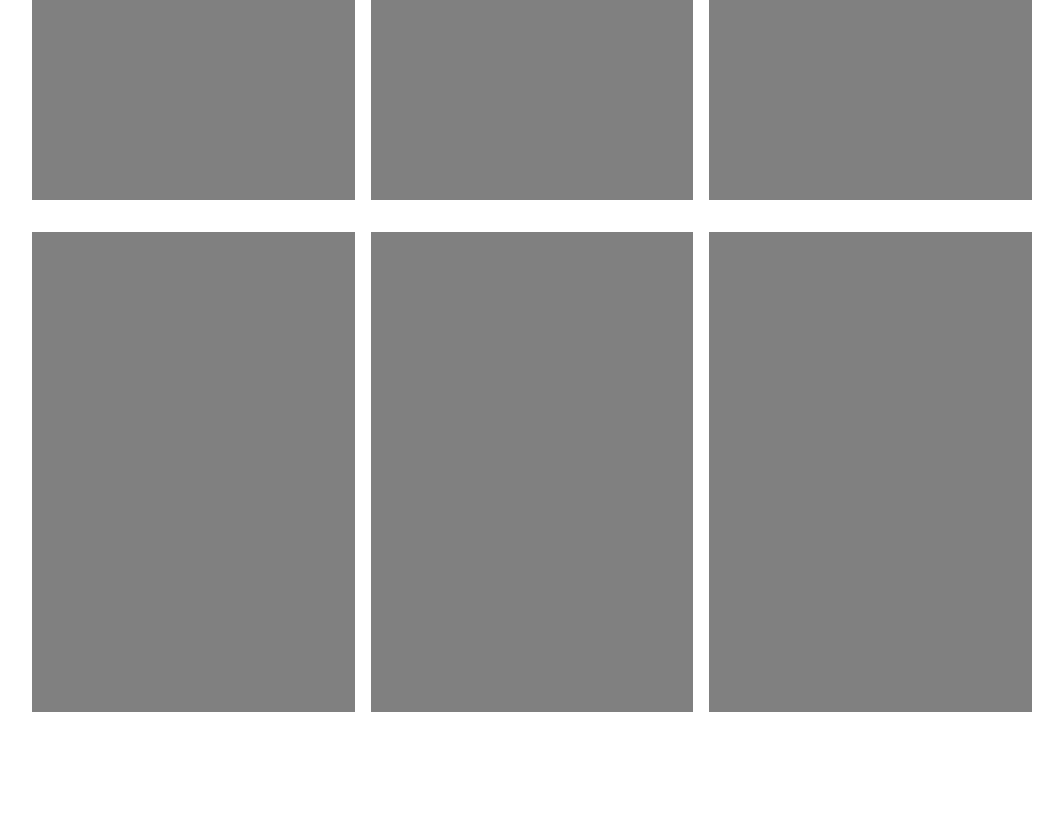
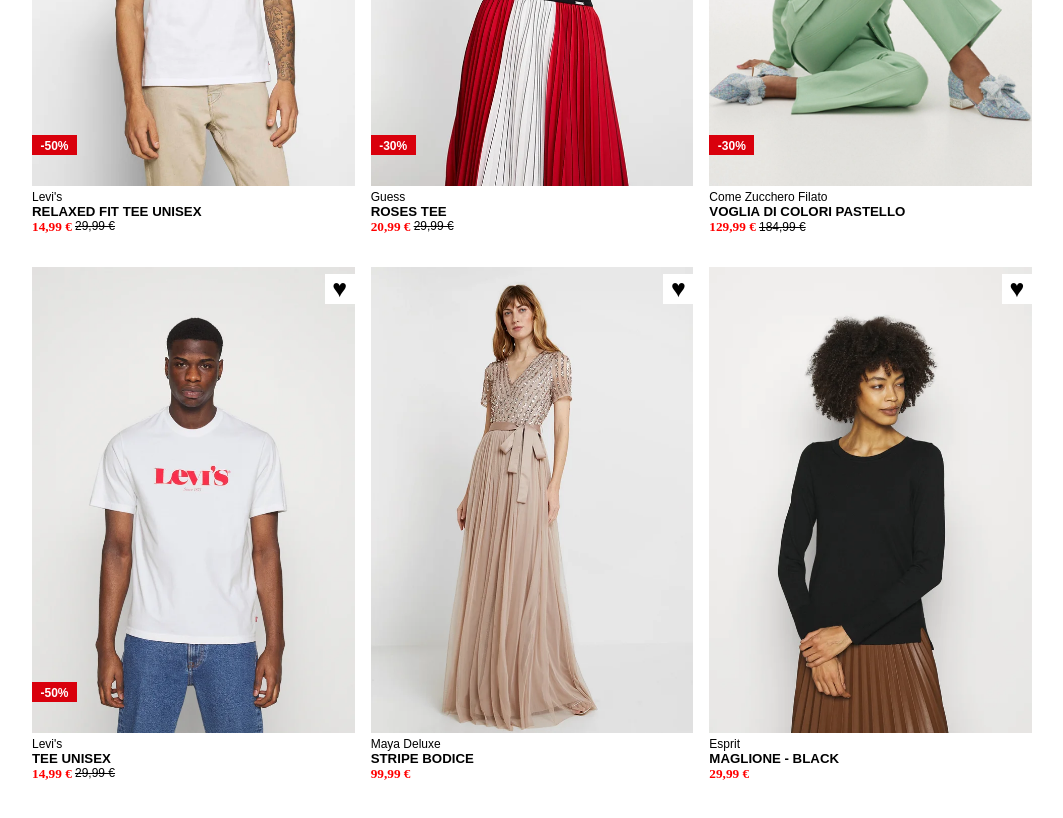
Before and after one commit to Alex-Alessi/html-css-boolando, a plain HTML site: page index.html in a window 1280 px wide. Shown: the part 360-1178 px from the top of the page, without its empty margins (108-1171 px from the left). Before the commit the page ends 1152 px from the top, so only its background shows below. Drawn offline with Linux system fonts and the light colour scheme.

Commit message:
hearts and sales

```diff
--- a/css/style.css
+++ b/css/style.css
@@ -4,6 +4,10 @@
   box-sizing: border-box;
   margin: 0;
   padding: 0;
+}
+
+img {
+  max-width: 100%;
 }
 
 /* # UTILS */
@@ -29,6 +33,50 @@
   flex: 1 0 30%;
 
   /* debug */
-  background-color: gray;
+  background-color: white;
   min-height: 480px;
 }
+
+.models .card {
+  position: relative;
+}
+
+.marca {
+  font-size: 12px;
+}
+
+.price {
+  font-size: 12px;
+  margin-top: 0.5px;
+}
+
+.class-price {
+  display: flex;
+  align-content: center;
+  gap: 0.2rem;
+}
+
+.card .heart-box {
+  position: absolute;
+  top: 7px;
+  right: 0px;
+  background-color: white;
+  width: 30px;
+  height: 30px;
+  font-size: 25px;
+  line-height: 30px;
+  text-align: center;
+}
+
+.card .box-sconto {
+  position: absolute;
+  bottom: 80px;
+  left: 0px;
+  width: 45px;
+  height: 20px;
+  background-color: #d9000c;
+  color: white;
+  text-align: center;
+  line-height: 23px;
+  font-size: 12px;
+}
--- a/index.html
+++ b/index.html
@@ -11,13 +11,123 @@
     <main>
       <section class="models">
         <div class="container">
-          <div class="card"></div>
+          <div class="card">
+            <div class="card-image">
+              <img src="./img/1.webp" alt="t-shirt levi's" />
+            </div>
+            <div class="card-description">
+              <p style="font-family: Arial" class="marca">Levi's</p>
+              <h5 style="font-family: Arial">RELAXED FIT TEE UNISEX</h5>
+              <div class="class-price">
+                <h5 style="color: red">14,99 &euro;</h5>
+                <s
+                  ><p style="font-family: Arial" class="price">
+                    29,99 &euro;
+                  </p></s
+                >
+              </div>
+            </div>
+            <div class="heart-box">&hearts;</div>
+            <div class="box-sconto">
+              <b style="font-family: Arial, Helvetica, sans-serif">-50%</b>
+            </div>
+          </div>
 
-          <div class="card"></div>
-          <div class="card"></div>
-          <div class="card"></div>
-          <div class="card"></div>
-          <div class="card"></div>
+          <div class="card">
+            <div class="card-image">
+              <img src="./img/2.webp" alt="t-shirt roses" />
+            </div>
+            <div class="card-description">
+              <p style="font-family: Arial" class="marca">Guess</p>
+              <h5 style="font-family: Arial">ROSES TEE</h5>
+              <div class="class-price">
+                <h5 style="color: red">20,99 &euro;</h5>
+                <s
+                  ><p style="font-family: Arial" class="price">
+                    29,99 &euro;
+                  </p></s
+                >
+              </div>
+            </div>
+            <div class="heart-box">&hearts;</div>
+            <div class="box-sconto">
+              <b style="font-family: Arial, Helvetica, sans-serif">-30%</b>
+            </div>
+          </div>
+
+          <div class="card">
+            <div class="card-image">
+              <img src="./img/3.webp" alt="completo verde" />
+            </div>
+            <div class="card-description">
+              <p style="font-family: Arial" class="marca">
+                Come Zucchero Filato
+              </p>
+              <h5 style="font-family: Arial">VOGLIA DI COLORI PASTELLO</h5>
+              <div class="class-price">
+                <h5 style="color: red">129,99 &euro;</h5>
+                <s
+                  ><p style="font-family: Arial" class="price">
+                    184,99 &euro;
+                  </p></s
+                >
+              </div>
+            </div>
+            <div class="heart-box">&hearts;</div>
+            <div class="box-sconto">
+              <b style="font-family: Arial, Helvetica, sans-serif">-30%</b>
+            </div>
+          </div>
+
+          <div class="card">
+            <div class="card-image">
+              <img src="./img/4.webp" alt="t-shirt levi's red logo" />
+            </div>
+            <div class="card-description">
+              <p style="font-family: Arial" class="marca">Levi's</p>
+              <h5 style="font-family: Arial">TEE UNISEX</h5>
+              <div class="class-price">
+                <h5 style="color: red">14,99 &euro;</h5>
+                <s
+                  ><p style="font-family: Arial" class="price">
+                    29,99 &euro;
+                  </p></s
+                >
+              </div>
+            </div>
+            <div class="heart-box">&hearts;</div>
+            <div class="box-sconto">
+              <b style="font-family: Arial, Helvetica, sans-serif">-50%</b>
+            </div>
+          </div>
+
+          <div class="card">
+            <div class="card-image">
+              <img src="./img/5.webp" alt="Vestito elegante" />
+            </div>
+            <div class="card-description">
+              <p style="font-family: Arial" class="marca">Maya Deluxe</p>
+              <h5 style="font-family: Arial">STRIPE BODICE</h5>
+              <div class="class-price">
+                <h5 style="color: red">99,99 &euro;</h5>
+              </div>
+            </div>
+            <div class="heart-box">&hearts;</div>
+          </div>
+
+          <div class="card">
+            <div class="card-image">
+              <img src="./img/6.webp" alt="maglione nero" />
+            </div>
+            <div class="card-description">
+              <p style="font-family: Arial" class="marca">Esprit</p>
+              <h5 style="font-family: Arial">MAGLIONE - BLACK</h5>
+              <div class="class-price">
+                <h5 style="color: red">29,99 &euro;</h5>
+              </div>
+            </div>
+            <div class="heart-box">&hearts;</div>
+          </div>
         </div>
       </section>
     </main>
```
